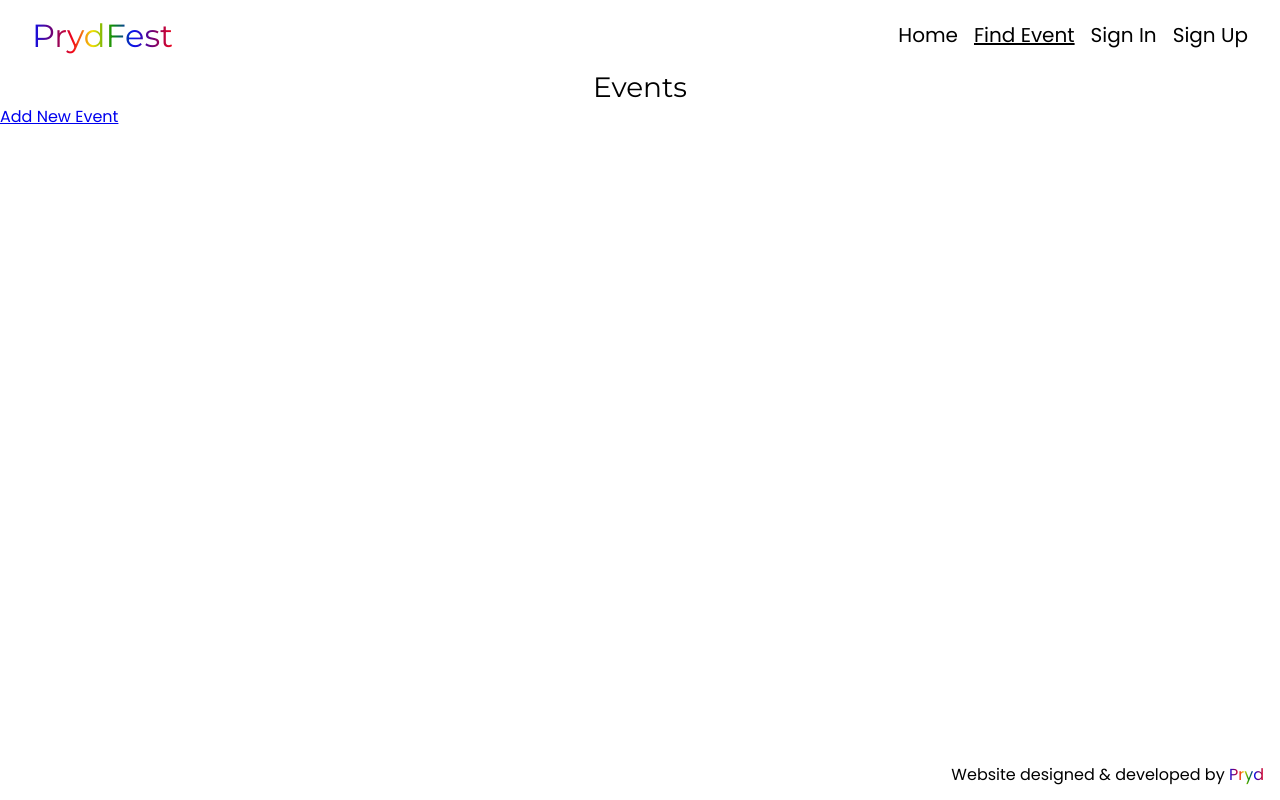
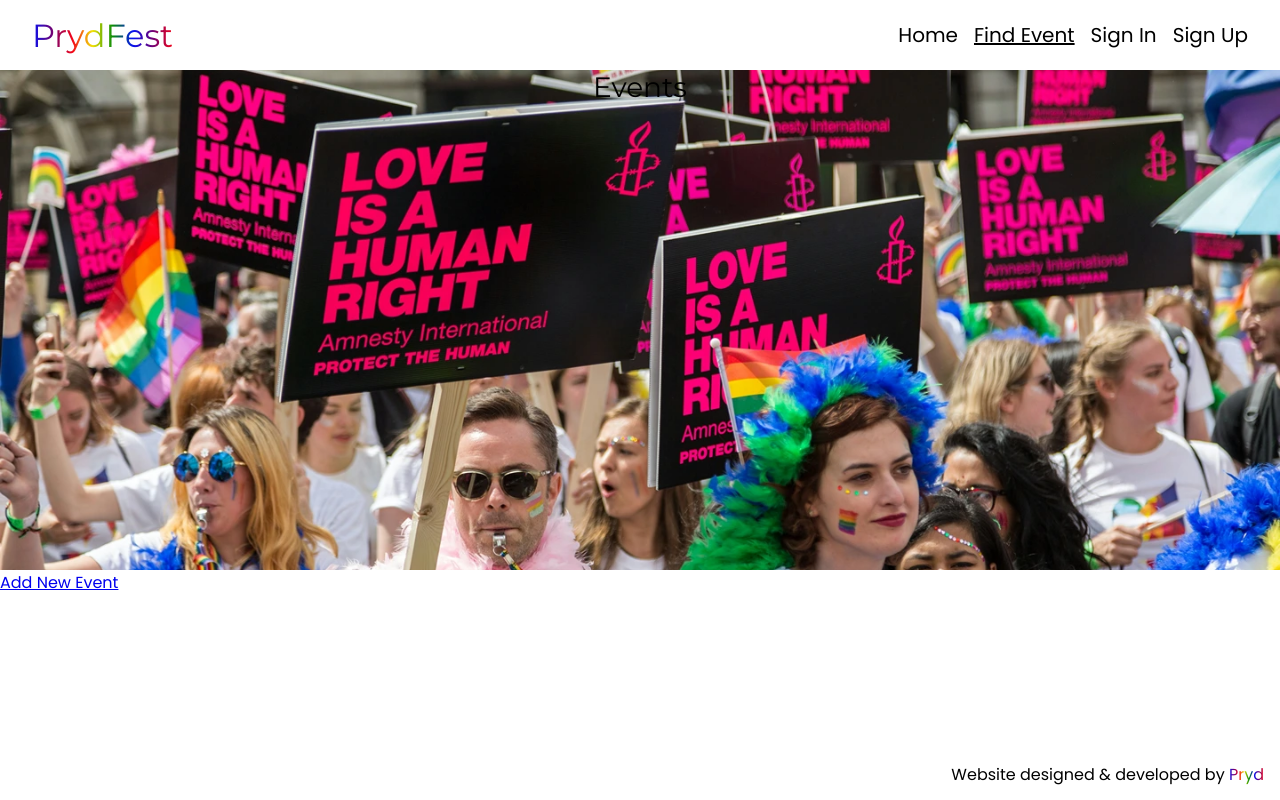
Before and after one commit to Jamie-Gargrave/pryd, a Django app: page /events/ in a window 1280 px wide. Run offline with Django 5.2, Linux system fonts and the light colour scheme; data that the repository does not hold is empty; some libraries are stand-ins or nearby versions.

Commit message:
added initial events banner photo and css file

```diff
--- a/events/templates/events/event_list.html
+++ b/events/templates/events/event_list.html
@@ -5,7 +5,17 @@
 {% endblock %}
 
 {% block content %}
-<h2>Events</h2>
+<section class=" events backgroundImg">
+    <h2>Events</h2>
+</section>
+
+
+
+
+
+
+
+
 <ul>
     {% for event in events %}
     <li>
--- /dev/null
+++ b/static/css/events.css
@@ -0,0 +1,11 @@
+.events {
+    height: 500px;
+    width: auto;
+}
+
+.backgroundImg {
+    background-image: url(/media/event-bg.webp);
+    background-position: center;
+    background-repeat: no-repeat;
+    background-size: cover;
+}
```
